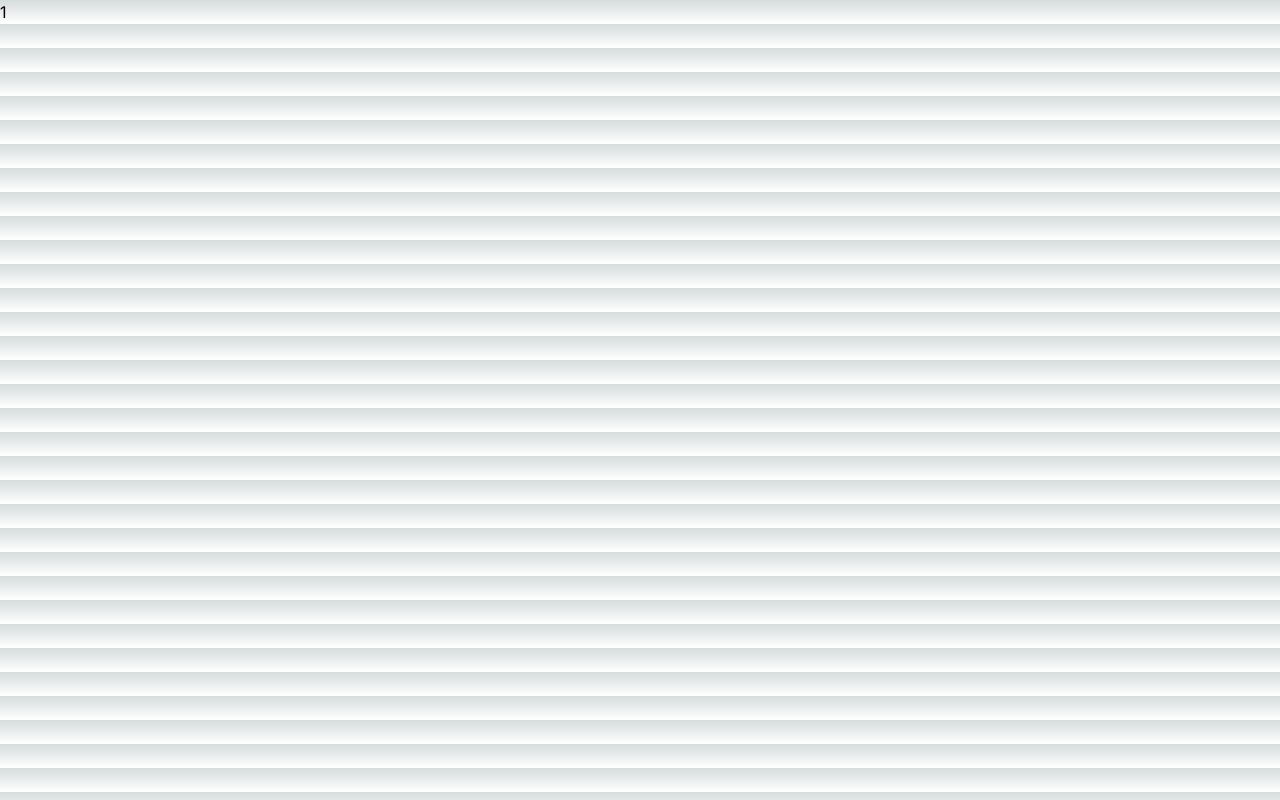
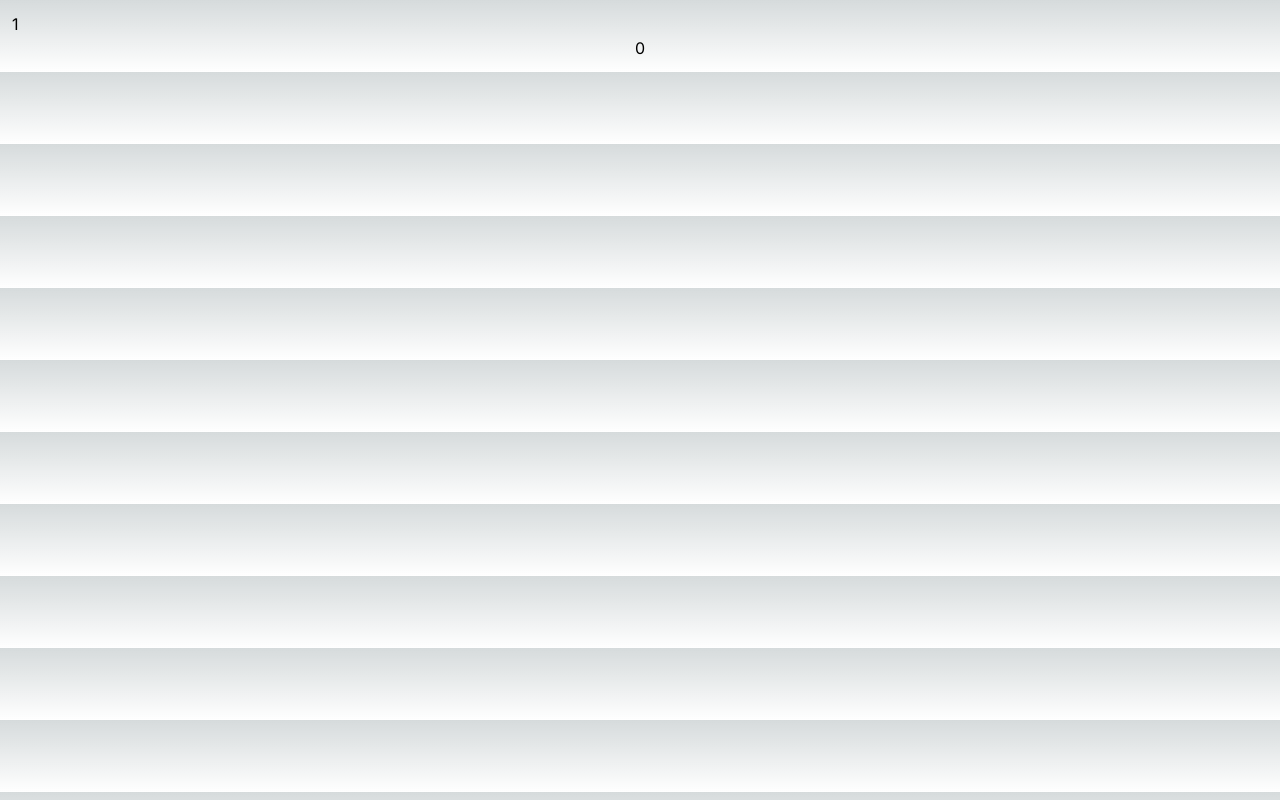
Before and after one commit to zmbd/testest, a Next.js app: page /1 in a window 1280 px wide. Built offline with nearby package versions, Linux system fonts and the light colour scheme.

Commit message:
teastatasta

```diff
--- a/app/[dynamic]/page.tsx
+++ b/app/[dynamic]/page.tsx
@@ -1,5 +1,16 @@
+"use client";
+
+import { useState } from "react";
+
 const Page = (context: any) => {
-  return <div>{context.params.dynamic}</div>;
+  const [count, setCount] = useState<number>(0);
+
+  return (
+    <div className="w-full h-full flex flex-col justify-center align-middle p-3">
+      <h1>{context.params.dynamic}</h1>
+      <button onClick={() => setCount(count + 1)}>{count}</button>
+    </div>
+  );
 };
 
 export default Page;
```
